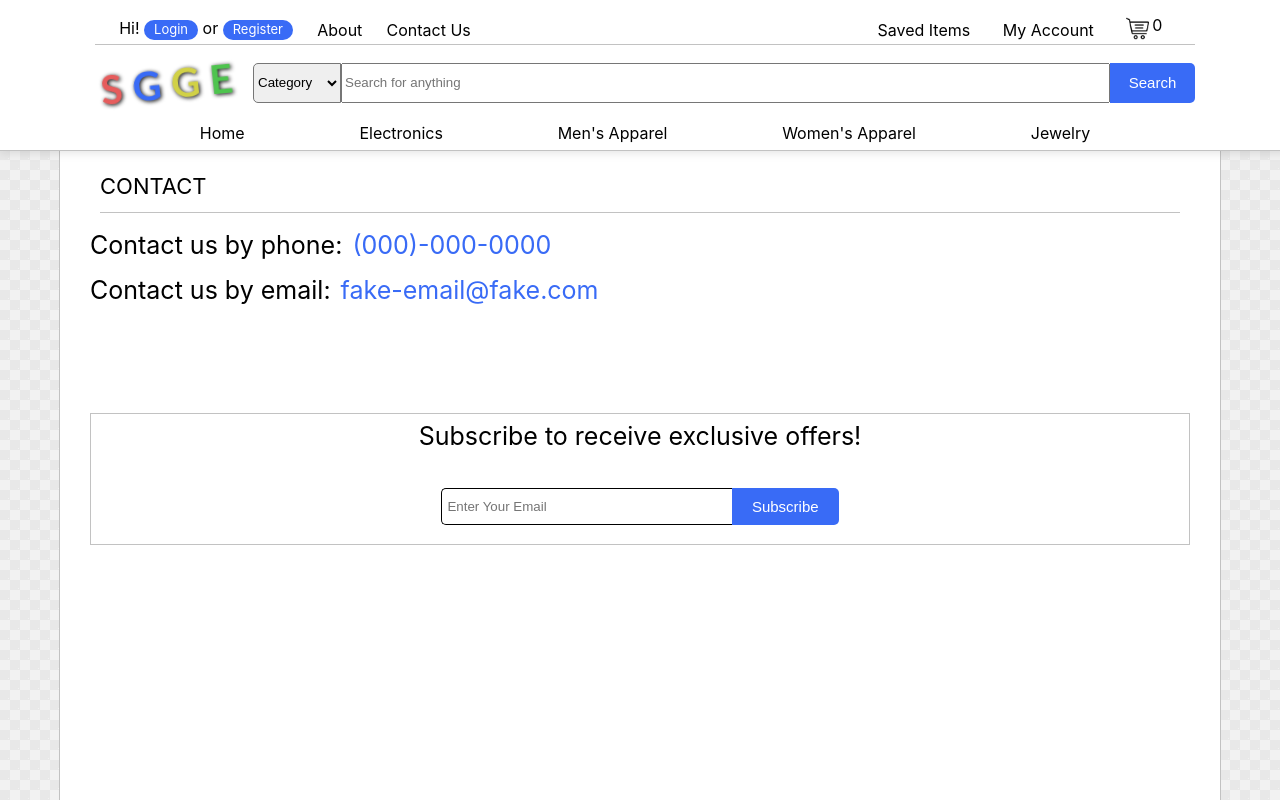
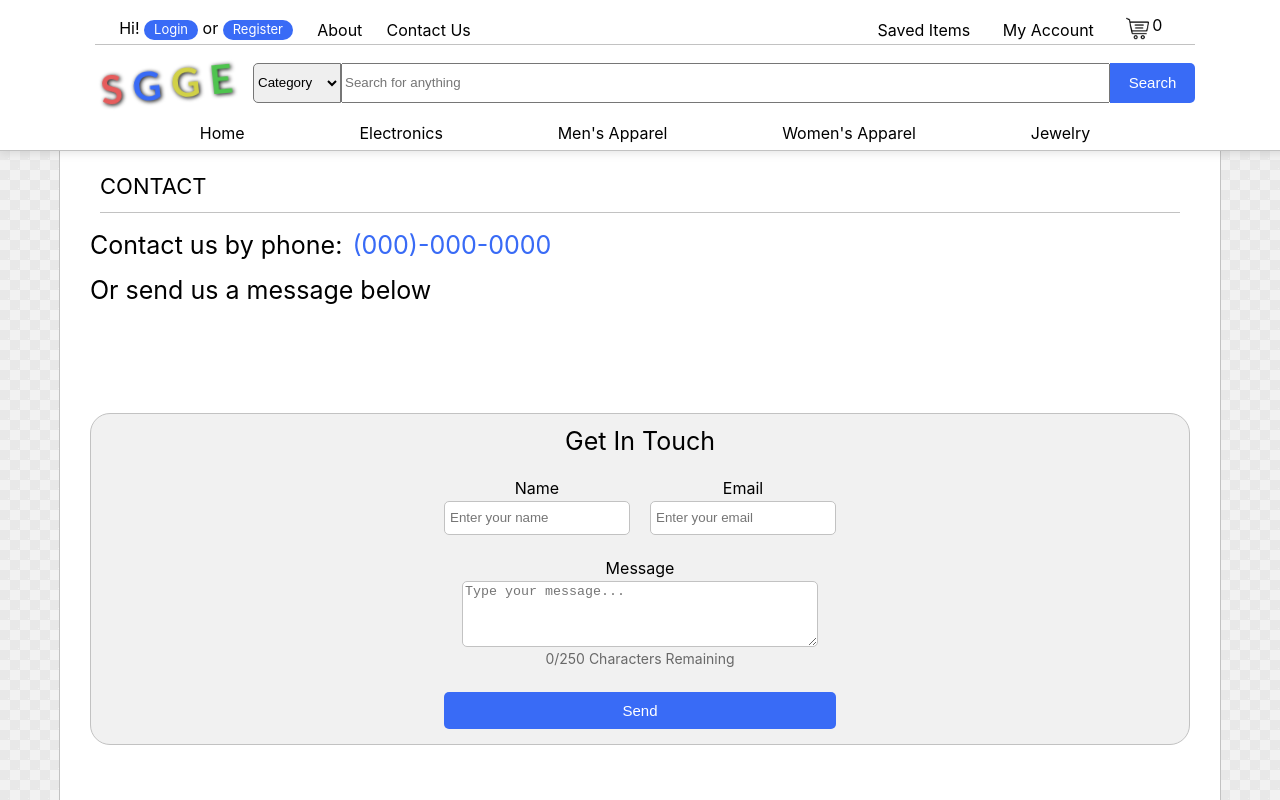
Before and after one commit to brockmortenson/ebay-clone, a React (Create React App) app: page /#/About in a window 1280 px wide. Both pictures are taken after a click on the element "Contact Us". Shown: the top 800 px of the page. Built offline with nearby package versions, Linux system fonts and the light colour scheme; what redux-promise-middleware would draw is missing.

Commit message:
I redid the contact component and made it so the user can actually send me an email through the provided form. I also added back buttons to change username/email and product view.

```diff
--- a/src/components/ChangeEmail.js
+++ b/src/components/ChangeEmail.js
@@ -3,6 +3,7 @@ import { connect } from 'react-redux';
 import { userData } from '../redux/userReducer';
 import axios from 'axios';
 import '../styles/changeEmail.css';
+import { useHistory } from 'react-router-dom';
 
 
 function ChangeEmail(props) {
@@ -15,6 +16,8 @@ function ChangeEmail(props) {
 
     // INVALID EMAIL
     const [ emailError, setEmailError ] = useState('');
+
+    const history = useHistory();
 
     const popup = () => {
         setTimeout(() => {
@@ -39,6 +42,8 @@ function ChangeEmail(props) {
                 console.log(err)
                 setFailed(true);
             }
+
+        e.target.reset();
     }
 
     const checkEmail = () => {
@@ -53,6 +58,9 @@ function ChangeEmail(props) {
     return (
         <div className='ChangeEmail'>
             <div className='change-email-form'>
+                <section>
+                    <p onClick={() => history.goBack()}>&#8678;</p>
+                </section>
                 <span>Change your email</span>
                 <form onSubmit={changeEmail}>
                     <p>{emailError}</p>
--- a/src/components/ChangeUsername.js
+++ b/src/components/ChangeUsername.js
@@ -3,6 +3,7 @@ import { connect } from 'react-redux';
 import { userData } from '../redux/userReducer';
 import axios from 'axios';
 import '../styles/changeUsername.css';
+import { useHistory } from 'react-router-dom';
 
 function ChangeUsername(props) {
     // REQUEST BODY BEING SENT
@@ -12,8 +13,7 @@ function ChangeUsername(props) {
     const [ failed, setFailed ] = useState(false);
     const [ success, setSuccess ] = useState(false);
 
-    // INVALID EMAIL
-    const [ userError, setUserError ] = useState('');
+    const history = useHistory();
 
     const popup = () => {
         setTimeout(() => {
@@ -39,14 +39,18 @@ function ChangeUsername(props) {
                 console.log(err);
                 setFailed(true);
             }
+
+        e.target.reset();
     }
 
     return (
         <div className='ChangeUsername'>
             <div className='change-username-form'>
+                <section>
+                    <p onClick={() => history.goBack()}>&#8678;</p>
+                </section>
                 <span>Change your username</span>
                 <form onSubmit={changeUsername}>
-                    {/* <p>{userError}</p> */}
                     <input
                         type='text'
                         placeholder='Enter new username'
--- a/src/components/Contact.js
+++ b/src/components/Contact.js
@@ -1,17 +1,29 @@
-import React from 'react';
+import React, { useState } from 'react';
 import emailjs from 'emailjs-com';
 import '../styles/contact.css';
 
 function Contact() {
+    const [ count, setCount ] = useState(0);
+
+    const [ success, setSuccess ] = useState(false);
+    const [ fail, setFail ] = useState(false);
 
     function sendEmail(e) {
         e.preventDefault();
 
-        emailjs.sendForm('service_y2vhikq', 'template_xbx4qfa', e.target, 'user_WhXjNaLuAcUBQlMNFKlOo')
+        emailjs.sendForm('service_y2vhikq', 'template_6rkendl', e.target, 'user_WhXjNaLuAcUBQlMNFKlOo')
             .then((result) => {
                 console.log(result.text);
+                setSuccess(true);
+                setTimeout(() => {
+                    setSuccess(false)
+                }, 2000);
             }, (error) => {
                 console.log(error.text);
+                setFail(true);
+                setTimeout(() => {
+                    setFail(false)
+                }, 2000);
             });
         e.target.reset();
     }
@@ -20,30 +32,67 @@ function Contact() {
         <div className='Contact'>
             <p>CONTACT</p>
             <div>
+                {
+                    fail
+                    ?
+                    <div className='failed'>
+                        <div>
+                            <p>An error ocurred. Try again later. &#10060;</p>
+                        </div>
+                    </div>
+                    :
+                    null
+                }
+                {
+                    success
+                    ?
+                    <div className='added'>
+                        <div>
+                            <p>Message sent successfully! &#9989;</p>
+                        </div>
+                    </div>
+                    :
+                    null
+                }
                 <span>
                     <p>Contact us by phone:</p>
                     <p>(000)-000-0000</p>
                 </span>
                 <span>
-                    <p>Contact us by email:</p>
-                    <p>fake-email@fake.com</p>
+                    <p>Or send us a message below</p>
                 </span>
                 <form className='contact-form' onSubmit={sendEmail}>
-                    <p>Subscribe to receive exclusive offers!</p>
                     <div>
-                        <input
-                            type='text'
-                            placeholder='Enter Your Email'
-                            style={{ textDecoration: 'none' }}
-                            name='email'
-                            onClick={() => alert('Work in progress')}
-                        />
-                        <button
-                            type='submit'
-                            style={{ textDecoration: 'none' }}
-                        >
-                            Subscribe
-                        </button>
+                        <h2>Get In Touch</h2>
+                        <div>
+                            <div>
+                                <label for='fname'>Name</label>
+                                <input
+                                    placeholder='Enter your name'
+                                    type='text'
+                                    name='user_name'
+                                />
+                            </div>
+                            <div>
+                                <label>Email</label>
+                                <input
+                                    placeholder='Enter your email'
+                                    type='email'
+                                    name='user_email'
+                                />
+                            </div>
+                        </div>
+                        <section>
+                            <label>Message</label>
+                            <textarea
+                                placeholder='Type your message...'
+                                name='message'
+                                onChange={(e) => setCount(e.target.value.length)}
+                                maxLength='250'
+                            ></textarea>
+                            <p>{count}/250 Characters Remaining</p>
+                        </section>
+                        <button type='submit'>Send</button>
                     </div>
                 </form>
             </div>
--- a/src/components/ProductView.js
+++ b/src/components/ProductView.js
@@ -77,6 +77,9 @@ function ProductView(props) {
 
     return (
         <div className='ProductView'>
+            <section>
+                <p onClick={() => history.goBack()}>&#8678;</p>
+            </section>
             {
                 !isLoaded
                 ?
--- a/src/styles/changeEmail.css
+++ b/src/styles/changeEmail.css
@@ -70,6 +70,33 @@
   background-color: rgb(78, 196, 78);
 }
 
+.change-email-form > section {
+  width: 96%;
+  margin-top: 15px;
+  display: flex;
+  justify-content: flex-start;
+  align-items: center;
+  color: white;
+  font-size: 25px;
+}
+
+.change-email-form > section > p {
+  display: flex;
+  align-items: center;
+  justify-content: center;
+  background-color: #396bf6;
+  border-radius: 5px;
+  padding: 2px 5px 6px 5px;
+  cursor: pointer;
+  transition: all 0.3s ease;
+  /* the html arrow does not center so
+  I had to use odd padding */
+}
+
+.change-email-form > section > p:hover {
+  background-color: rgb(78, 196, 78);
+}
+
 @media (max-width: 666px) {
   .change-email-form > span {
       text-align: center;
--- a/src/styles/changeUsername.css
+++ b/src/styles/changeUsername.css
@@ -70,6 +70,33 @@
   background-color: rgb(78, 196, 78);
 }
 
+.change-username-form > section {
+  width: 96%;
+  margin-top: 15px;
+  display: flex;
+  justify-content: flex-start;
+  align-items: center;
+  color: white;
+  font-size: 25px;
+}
+
+.change-username-form > section > p {
+  display: flex;
+  align-items: center;
+  justify-content: center;
+  background-color: #396bf6;
+  border-radius: 5px;
+  padding: 2px 5px 6px 5px;
+  cursor: pointer;
+  transition: all 0.3s ease;
+  /* the html arrow does not center so
+  I had to use odd padding */
+}
+
+.change-username-form > section > p:hover {
+  background-color: rgb(78, 196, 78);
+}
+
 @media (max-width: 666px) {
   .change-username-form > span {
       text-align: center;
--- a/src/styles/contact.css
+++ b/src/styles/contact.css
@@ -37,52 +37,98 @@
 }
 
 .contact-form {
+    height: 300px;
     display: flex;
-    flex-direction: column;
     justify-content: center;
-    align-items: center;
     margin-top: 100px;
-    padding-block: 10px;
+    padding-block: 15px;
+    background-color: rgb(241, 241, 241);
     border: 1px solid rgb(194, 194, 194);
-    transition: all 0.5s ease;
+    border-radius: 20px;
+    transition: all 0.4s ease;
 }
 
-.contact-form > p {
-    font-size: 25px;
-    padding-bottom: 30px;
+.contact-form:hover {
+    box-shadow: 0px 0px 13px 3px rgba(0, 0, 0, 0.15);
 }
 
 .contact-form > div {
-    width: 100%;
-    height: 55px;
+    height: 100%;
     display: flex;
-    justify-content: center;
+    flex-direction: column;
+    justify-content: space-between;
     align-items: center;
 }
 
-.contact-form > div > input {
-    width: 25%;
-    padding: 10px;
-    padding-left: 5px;
-    border-top-left-radius: 5px;
-    border-bottom-left-radius: 5px;
-    border: 1px solid black;
-    border-right: none;
+.contact-form > div > h2 {
+    font-size: 25px;
+    text-align: center;
 }
 
-.contact-form > div > button {
+.contact-form > div > div {
+    display: flex;
+    justify-content: center;
+}
+
+.contact-form > div > div > div {
+    display: flex;
+    flex-direction: column;
+    align-items: center;
+    padding-inline: 10px;
+}
+
+.contact-form > div label {
+    padding-bottom: 5px;
+}
+
+.contact-form > div input {
+    height: 30px;
+    border-radius: 5px;
+    padding-left: 5px;
+    border: 1px solid rgb(194, 194, 194);
+}
+
+.contact-form > div > section {
+    width: 100%;
+    display: flex;
+    flex-direction: column;
+    align-items: center;
+}
+
+.contact-form > div > section > input {
+    width: 100%;
+    height: 60px;
+}
+
+.contact-form > div > section > textarea {
+    width: 100%;
+    min-width: 200px;
+    max-width: 350px;
+    min-height: 60px;
+    max-height: 100px;
+    border-radius: 5px;
+    border: 1px solid rgb(194, 194, 194);
+}
+
+.contact-form > div > section > p {
+    padding-top: 5px;
+    font-size: 14px;
+    color: rgba(0, 0, 0, 0.568);
+}
+
+.contact-form button {
+    width: 95%;
     font-size: 15px;
     color: white;
     padding: 10px 20px;
     background-color: #396bf6;
-    border-top-right-radius: 5px;
-    border-bottom-right-radius: 5px;
+    border-radius: 5px;
     border: none;
     cursor: pointer;
     transition: background-color 0.3s ease;
 }
 
-.contact-form > div > button:hover {
+.contact-form button:hover {
     background-color: rgb(78, 196, 78);
 }
 
--- a/src/styles/productView.css
+++ b/src/styles/productView.css
@@ -114,6 +114,33 @@
   filter: drop-shadow(2px 2px 2px #959595);
 }
 
+.ProductView > section {
+  width: 100%;
+  margin-block: 15px;
+  display: flex;
+  justify-content: flex-start;
+  align-items: center;
+  color: white;
+  font-size: 25px;
+}
+
+.ProductView > section > p {
+  display: flex;
+  align-items: center;
+  justify-content: center;
+  background-color: #396bf6;
+  border-radius: 5px;
+  padding: 2px 5px 6px 5px;
+  cursor: pointer;
+  transition: all 0.3s ease;
+  /* the html arrow does not center so
+  I had to use odd padding */
+}
+
+.ProductView > section > p:hover {
+  background-color: rgb(78, 196, 78);
+}
+
 @media (max-width: 788px) {
   .item {
     flex-direction: column;
```
Lines whose indentation alone changed are shown as unchanged.
